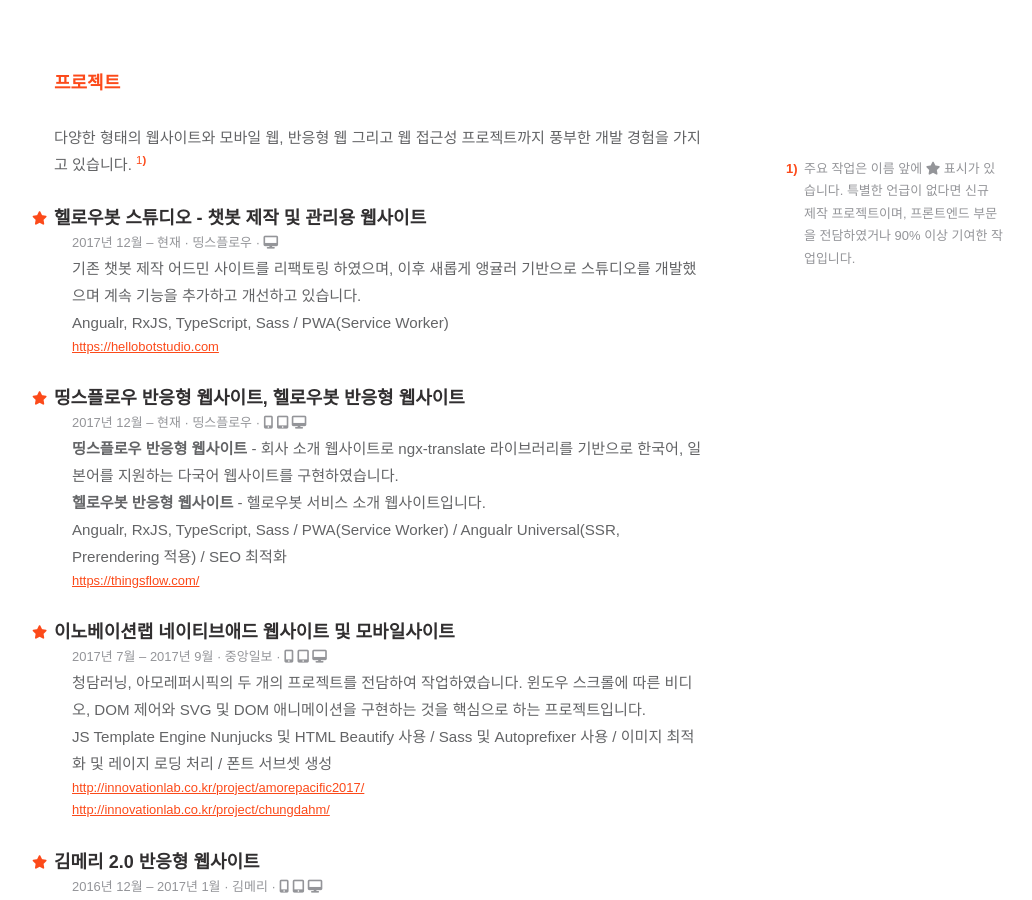
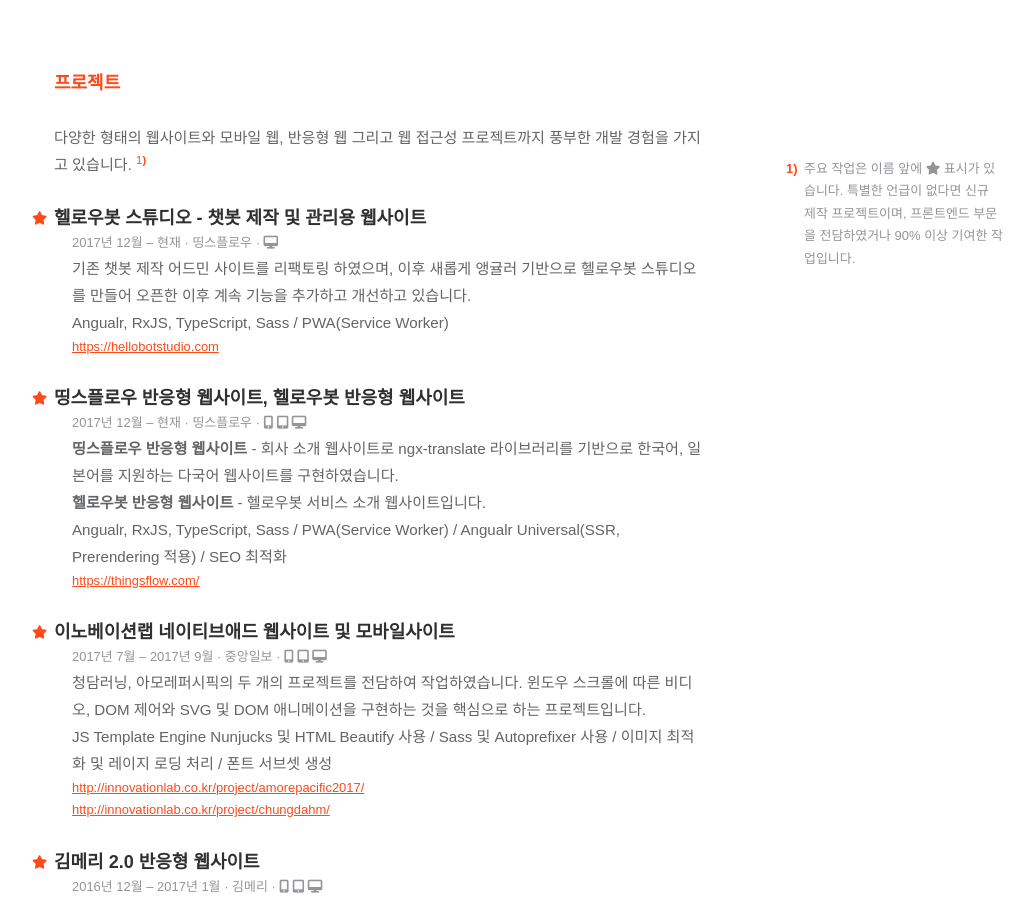
Before and after one commit to designmeme/designmeme.github.io, a Jekyll site: the page built from ko/resume.md, in a window 1280 px wide and 900 px high, scrolled down 1394 px. Shown: the whole window, without its empty margins (46-1078 px from the left). Built offline with Jekyll 4.4.1, drawn with Linux system fonts in a browser that asks for light colours; nearby versions of some CDN libraries; some web fonts are replaced; comment, search, counter and statistics services are not loaded.

Commit message:
Update resume.yml

```diff
--- a/_data/resume.yml
+++ b/_data/resume.yml
@@ -24,7 +24,7 @@
   - title: 헬로우봇 스튜디오 - 챗봇 제작 및 관리용 웹사이트
     date: [2017-12, present]
     description: >
-      기존 챗봇 제작 어드민 사이트를 리팩토링 하였으며, 이후 새롭게 앵귤러 기반으로 스튜디오를 개발했으며 계속 기능을 추가하고 개선하고 있습니다.<br>
+      기존 챗봇 제작 어드민 사이트를 리팩토링 하였으며, 이후 새롭게 앵귤러 기반으로 헬로우봇 스튜디오를 만들어 오픈한 이후 계속 기능을 추가하고 개선하고 있습니다.<br>
       Angualr, RxJS, TypeScript, Sass / PWA(Service Worker)
     client: 띵스플로우
     url:
```
